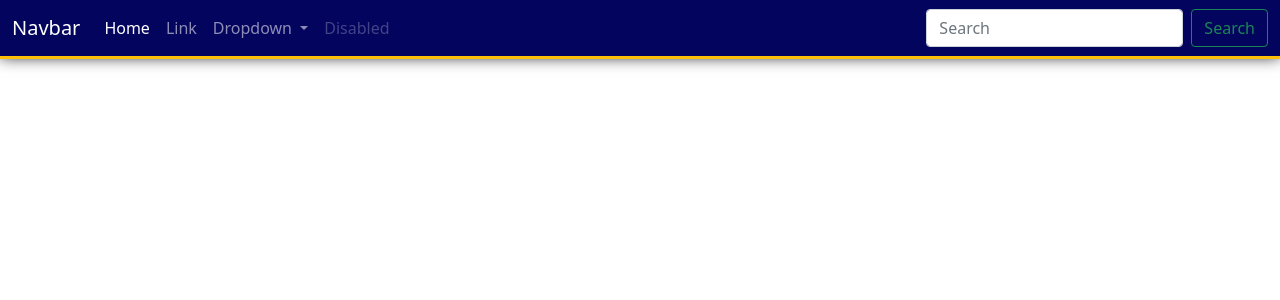
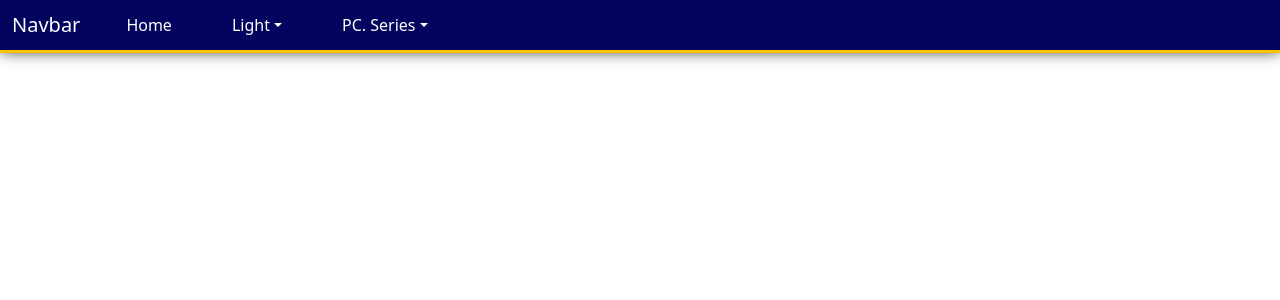
Before and after one commit to sohel-code-base/ims, a Symfony app: template templates/pages/dashboard.html.twig in a window 1280 px wide. Shown: the top 300 px of the page. Run offline with Twig, Linux system fonts and the light colour scheme; the template is opened without the code that fills it, so the values that code supplies are empty; some libraries are stand-ins or nearby versions.

Commit message:
Updated files

```diff
--- a/composer.json
+++ b/composer.json
@@ -7,13 +7,19 @@
         "php": ">=7.2.5",
         "ext-ctype": "*",
         "ext-iconv": "*",
+        "composer/package-versions-deprecated": "1.11.99.1",
         "doctrine/annotations": "^1.11",
+        "doctrine/doctrine-bundle": "^2.2",
+        "doctrine/doctrine-migrations-bundle": "^3.0",
+        "doctrine/orm": "^2.8",
+        "symfony/apache-pack": "^1.0",
         "symfony/asset": "5.2.*",
         "symfony/console": "5.2.*",
         "symfony/dotenv": "5.2.*",
         "symfony/flex": "^1.3.1",
         "symfony/framework-bundle": "5.2.*",
         "symfony/maker-bundle": "^1.29",
+        "symfony/proxy-manager-bridge": "5.2.*",
         "symfony/twig-bundle": "5.2.*",
         "symfony/web-server-bundle": "^4.4.18",
         "symfony/yaml": "5.2.*",
--- a/config/bundles.php
+++ b/config/bundles.php
@@ -6,4 +6,6 @@ return [
     Symfony\Bundle\TwigBundle\TwigBundle::class => ['all' => true],
     Twig\Extra\TwigExtraBundle\TwigExtraBundle::class => ['all' => true],
     Symfony\Bundle\MakerBundle\MakerBundle::class => ['dev' => true],
+    Doctrine\Bundle\DoctrineBundle\DoctrineBundle::class => ['all' => true],
+    Doctrine\Bundle\MigrationsBundle\DoctrineMigrationsBundle::class => ['all' => true],
 ];
--- a/public/css/custom.css
+++ b/public/css/custom.css
@@ -3,10 +3,61 @@ html, body{
     width: 100%;
     margin: 0 auto;
 }
+.navigation-bar{
+    box-shadow: 0 -3px 15px 0px #000000fa;
+    background: #03045e;
+    color: #FFFFFF;
+}
+.navigation-bar a{
+    color: #FFFFFF;
+}
+.navigation-bar a:hover{
+    /*color: #ffc107;*/
+}
 
-li.dropdown:hover li.dropdown>ul.dropdown-menu{
+.navbar ul li a{
+    color: #FFFFFF !important;
+}
+.navbar .nav-item .nav-link:hover, .navbar .nav-item .nav-link.active{
+    background: #ffc107;
+    color: #03045e !important;
+}
+.navbar-nav .nav-link {
+    padding: 13px 30px !important;
+}
+.navbar .nav-item.dropdown:hover .sub-menu{
+    display: block;
+}
+.sub-menu{
+    display: none;
+    background: #03045e;
+    color: #FFFFFF !important;
+    width: 400px;
+    top: 48px;
+    border-radius: 0;
+    border: 0;
+    border-bottom: 3px solid #ffc107;
+    transition: all 2s !important;
+}
+.sub-menu .dropdown-item:hover{
+    background: #ffc107;
+    color: #03045e !important;
+}
+/*.dd-list-item a {
+    color: #fff !important;
+}
+.dd-list-item{
+    transition: 2s !important;
+    width: 800px !important;
+    background: #03045e !important;
+    margin-top: 10px !important;
+}
+nav ul li.dd-list{
+    transition: 2s !important;
+}
+nav ul li.dd-list:hover .dd-list-item{
     display: block !important;
-}
+}*/
 #login-page{
     background-image: url(../images/544750.jpg);
     background-size: cover;
--- a/src/Controller/DefaultController.php
+++ b/src/Controller/DefaultController.php
@@ -24,4 +24,5 @@ class DefaultController extends AbstractController
     {
         return $this->render('pages/dashboard.html.twig');
     }
+
 }
--- /dev/null
+++ b/templates/inc/nav.html.twig
@@ -0,0 +1,87 @@
+{#<nav class="navigation-bar border-warning border-bottom border-3">
+    <div class="row">
+        <div class="col-md-2">
+            <div class="brand ">
+                <a href="/"><i class="fas fa-store"></i></a>
+            </div>
+        </div>
+        <div class="col-md-10">
+            <div class="menu">
+                <ul>
+                    <li><a href="" class="position-relative">Home<i class="fas fa-caret-down position-absolute" style="top:4px"></i></a>
+                        <div class="row sub-menu">
+                            <div class="col-md-4">
+                                <h4>DropDown</h4>
+                                <ul>
+                                    <li><a href="">List 1</a></li>
+                                    <li><a href="">List 2</a></li>
+                                    <li><a href="">List 3</a></li>
+                                </ul>
+                            </div>
+                            <div class="col-md-4">
+                                <h4>DropDown</h4>
+                                <ul>
+                                    <li><a href="">List 1</a></li>
+                                    <li><a href="">List 2</a></li>
+                                    <li><a href="">List 3</a></li>
+                                </ul>
+                            </div>
+                            <div class="col-md-4">
+                                <h4>DropDown</h4>
+                                <ul>
+                                    <li><a href="">List 1</a></li>
+                                    <li><a href="">List 2</a></li>
+                                    <li><a href="">List 3</a></li>
+                                </ul>
+                            </div>
+                        </div>
+                    </li>
+                    <li><a href=""><i class="fas fa-home"></i>Home</a></li>
+                    <li><a href=""><i class="fas fa-home"></i>Home</a></li>
+                    <li><a href=""><i class="fas fa-home"></i>Home</a></li>
+                    <li><a href=""><i class="fas fa-home"></i>Home</a></li>
+                    <li><a href=""><i class="fas fa-home"></i>Home</a></li>
+                </ul>
+            </div>
+        </div>
+    </div>
+</nav>#}
+ <nav class="navbar navbar-expand-lg navbar-dark border-3 border-bottom border-warning p-0" style="box-shadow: 0 -3px 15px 0px #000000fa; background: #03045e;">
+        <div class="container-fluid">
+            <a class="navbar-brand" href="#">Navbar</a>
+{#            <button class="navbar-toggler" type="button" data-bs-toggle="collapse" data-bs-target="#navbarSupportedContent" aria-controls="navbarSupportedContent" aria-expanded="false" aria-label="Toggle navigation">#}
+{#                <span class="navbar-toggler-icon"></span>#}
+{#            </button>#}
+            <div class="navbar-collapse" id="navbarSupportedContent">
+                <ul class="navbar-nav me-auto mb-2 mb-lg-0">
+                    <li class="nav-item">
+                        <a class="nav-link" aria-current="page" href="/">Home</a>
+                    </li>
+                    <li class="nav-item dropdown">
+                        <a class="nav-link dropdown-toggle" href="#" >Light</a>
+                        <ul class="dropdown-menu sub-menu">
+                            <li><a class="dropdown-item" href="#">Sun Electro</a></li>
+                            <li><hr class="dropdown-divider"></li>
+                            <li><a class="dropdown-item" href="#">A Shape</a></li>
+                            <li><a class="dropdown-item" href="#">T Shape</a></li>
+                            <li><a class="dropdown-item" href="#">AC/DC</a></li>
+                            <li><a class="dropdown-item" href="#">Others</a></li>
+                        </ul>
+                    </li>
+                    <li class="nav-item dropdown">
+                        <a class="nav-link dropdown-toggle" href="#" >PC. Series</a>
+                        <ul class="dropdown-menu sub-menu">
+                            <li><a class="dropdown-item" href="#">Action</a></li>
+                            <li><a class="dropdown-item" href="#">Another action</a></li>
+                            <li><hr class="dropdown-divider"></li>
+                            <li><a class="dropdown-item" href="#">Something else here</a></li>
+                        </ul>
+                    </li>
+                </ul>
+{#                <form class="d-flex">#}
+{#                    <input class="form-control me-2" type="search" placeholder="Search" aria-label="Search">#}
+{#                    <button class="btn btn-outline-success" type="submit">Search</button>#}
+{#                </form>#}
+            </div>
+        </div>
+    </nav>
--- a/templates/pages/dashboard.html.twig
+++ b/templates/pages/dashboard.html.twig
@@ -2,40 +2,5 @@
 {% block title %} Dashboard {% endblock %}
 
 {% block body %}
-    <nav class="navbar navbar-expand-lg navbar-dark border-3 border-bottom border-warning" style="box-shadow: 0 -3px 15px 0px #000000fa; background: #03045e;">
-        <div class="container-fluid">
-            <a class="navbar-brand" href="#">Navbar</a>
-            <button class="navbar-toggler" type="button" data-bs-toggle="collapse" data-bs-target="#navbarSupportedContent" aria-controls="navbarSupportedContent" aria-expanded="false" aria-label="Toggle navigation">
-                <span class="navbar-toggler-icon"></span>
-            </button>
-            <div class="collapse navbar-collapse" id="navbarSupportedContent">
-                <ul class="navbar-nav me-auto mb-2 mb-lg-0">
-                    <li class="nav-item">
-                        <a class="nav-link active" aria-current="page" href="#">Home</a>
-                    </li>
-                    <li class="nav-item">
-                        <a class="nav-link" href="#">Link</a>
-                    </li>
-                    <li class="nav-item dropdown">
-                        <a class="nav-link dropdown-toggle" href="#" id="navbarDropdown" role="button" data-bs-toggle="dropdown" aria-expanded="false">
-                            Dropdown
-                        </a>
-                        <ul class="dropdown-menu" aria-labelledby="navbarDropdown">
-                            <li><a class="dropdown-item" href="#">Action</a></li>
-                            <li><a class="dropdown-item" href="#">Another action</a></li>
-                            <li><hr class="dropdown-divider"></li>
-                            <li><a class="dropdown-item" href="#">Something else here</a></li>
-                        </ul>
-                    </li>
-                    <li class="nav-item">
-                        <a class="nav-link disabled" href="#" tabindex="-1" aria-disabled="true">Disabled</a>
-                    </li>
-                </ul>
-                <form class="d-flex">
-                    <input class="form-control me-2" type="search" placeholder="Search" aria-label="Search">
-                    <button class="btn btn-outline-success" type="submit">Search</button>
-                </form>
-            </div>
-        </div>
-    </nav>
+    {% include('inc/nav.html.twig') %}
 {% endblock %}
```
Also changed, not shown: public/.htaccess (added), 9 other files.
